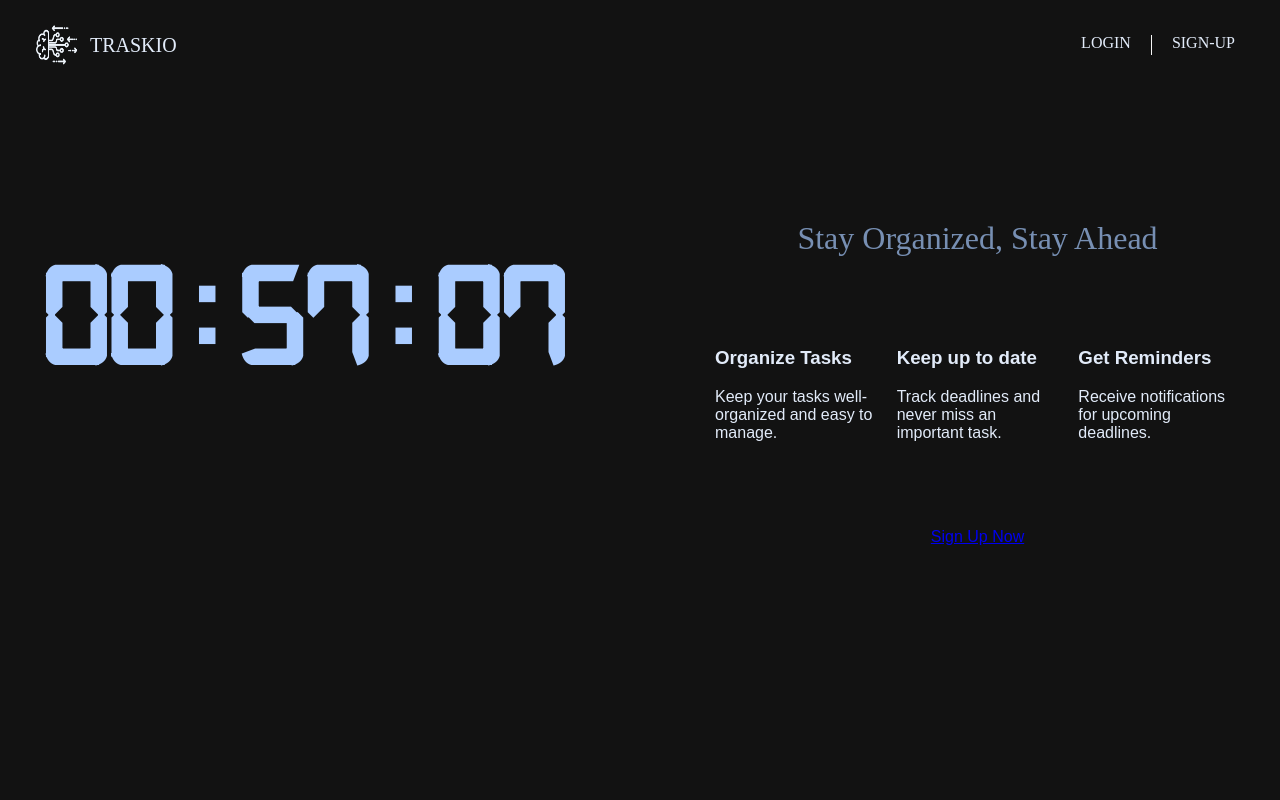
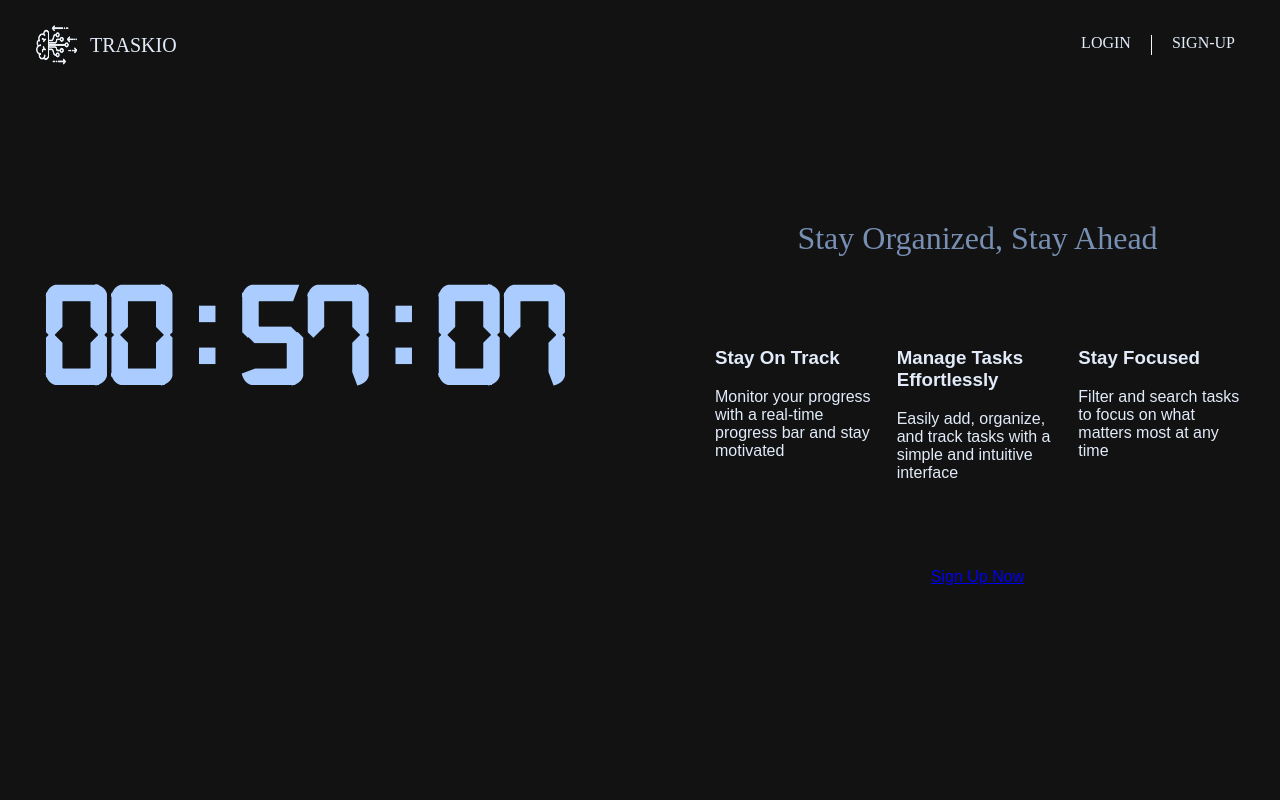
Before and after one commit to Sammany1/Traskio, a Next.js app in the folder frontend/my-app/: page / in a window 1280 px wide. Shown: the top 800 px of the page. Built offline with nearby package versions, Linux system fonts and the light colour scheme; a web font is replaced by a local one.

Commit message:
Updated Features Desciption

```diff
--- a/frontend/my-app/src/pages/Home/HomePage.jsx
+++ b/frontend/my-app/src/pages/Home/HomePage.jsx
@@ -33,16 +33,16 @@ const HomePage = () => {
           {/* Features Boxes */}
           <div className="features-container">
             <div className="card ho">
-              <h3 className="card-title">Organize Tasks</h3>
-              <p>Keep your tasks well-organized and easy to manage.</p>
+              <h3 className="card-title">Stay On Track</h3>
+              <p>Monitor your progress with a real-time progress bar and stay motivated</p>
             </div>
             <div className="card ho">
-              <h3 className="card-title">Keep up to date</h3>
-              <p>Track deadlines and never miss an important task.</p>
+              <h3 className="card-title">Manage Tasks Effortlessly</h3>
+              <p>Easily add, organize, and track tasks with a simple and intuitive interface</p>
             </div>
             <div className="card ho">
-              <h3 className="card-title">Get Reminders</h3>
-              <p>Receive notifications for upcoming deadlines.</p>
+              <h3 className="card-title">Stay Focused</h3>
+              <p>Filter and search tasks to focus on what matters most at any time</p>
             </div>
           </div>
 
```
Also changed, not shown: 3 other files (tests, documents, lock files or other folders).
